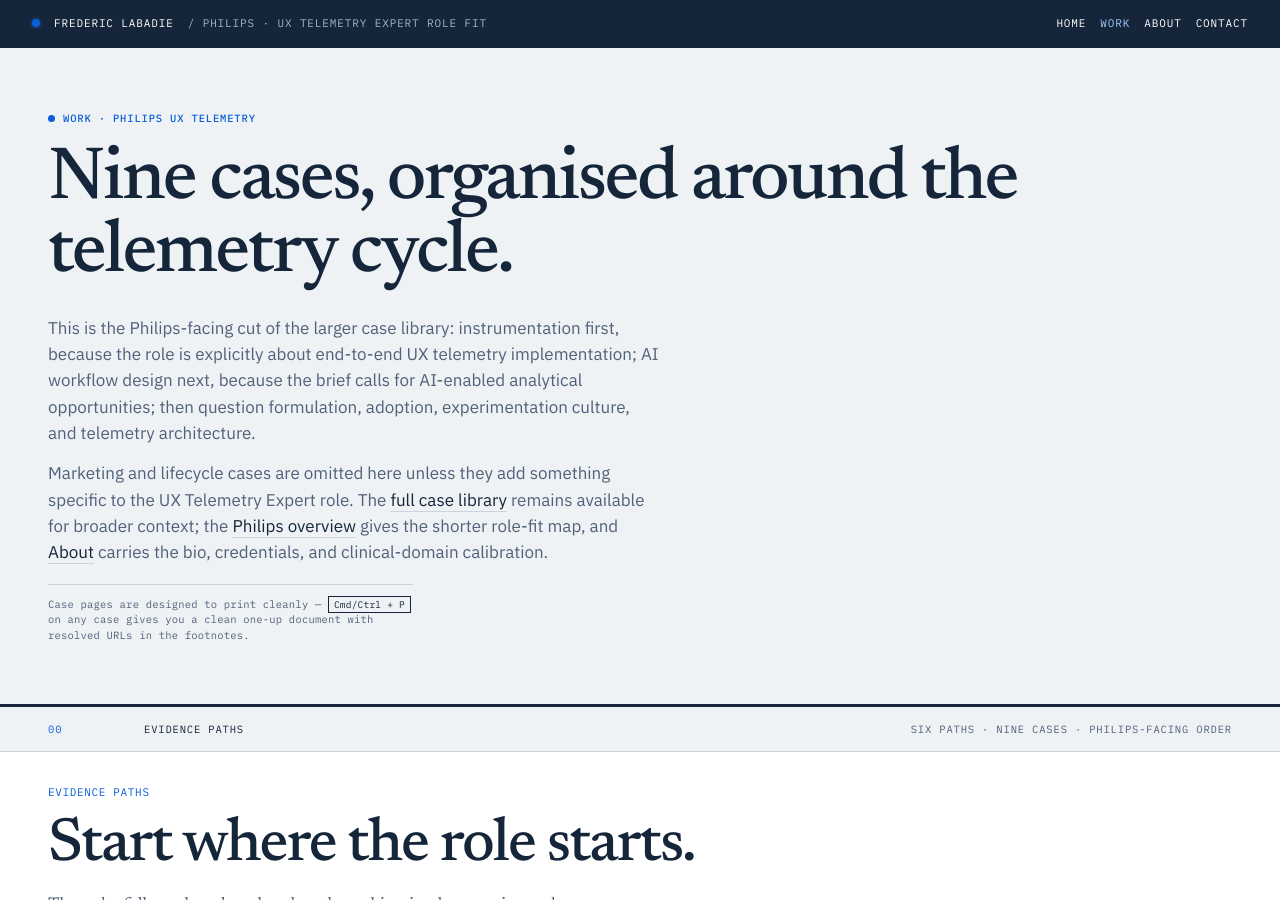
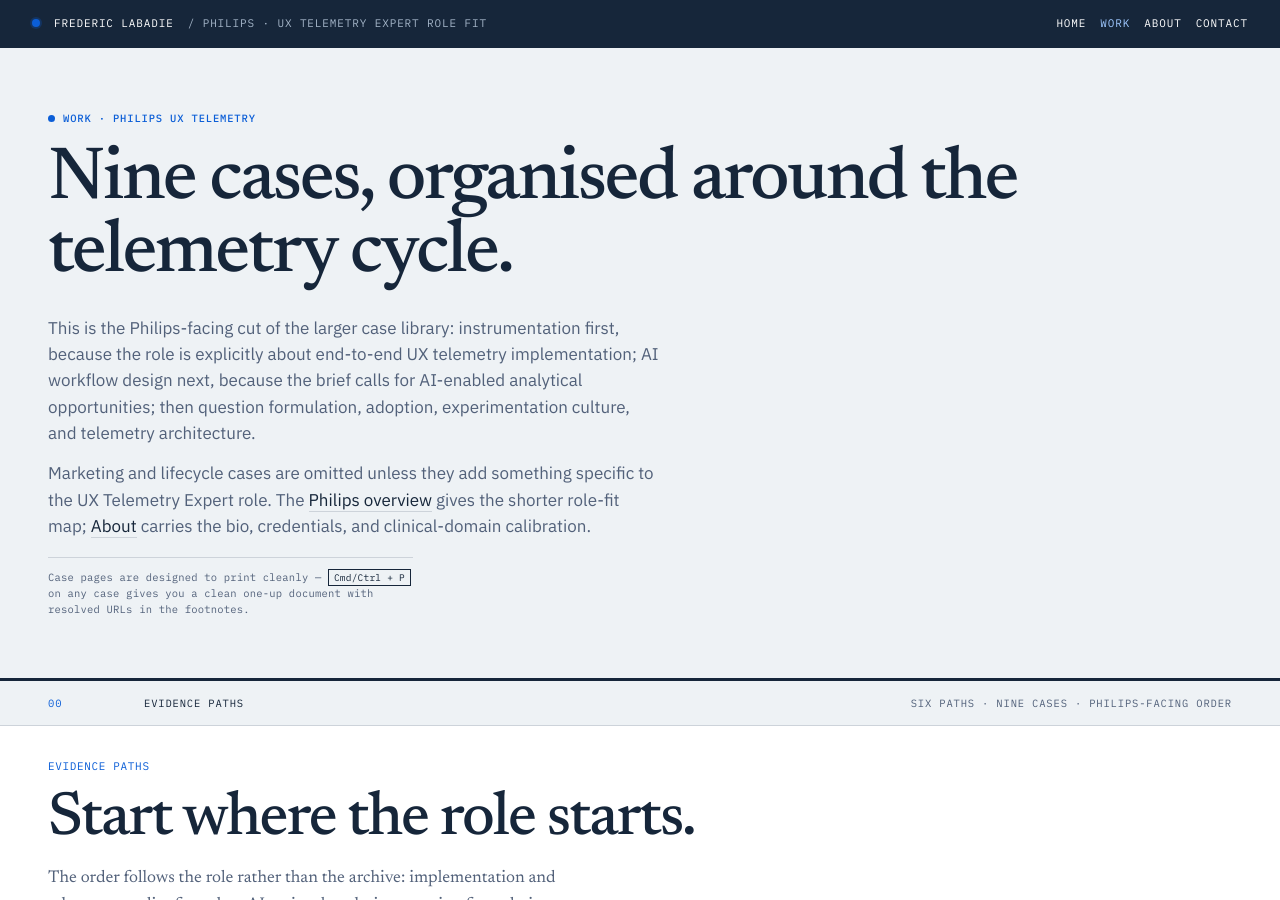
Before and after one commit to fredericlabadie/fredericlabadie.github.io, a Jekyll site: the page built from philips/work/index.html, in a window 1280 px wide and 900 px high. Built offline with Jekyll 4.4.1, drawn with Linux system fonts in a browser that asks for light colours; comment, search, counter and statistics services are not loaded.

Commit message:
Adyen CSS cleanup, live-qa merge, and minor content fixes
- Merged stable adyen-live-qa.css rules into adyen.css (contact components,
  channel-card link reset, case-card hover reconciliation)
- Deleted adyen-live-qa.css and removed its link from adyen layout
- Removed dead selectors from adyen.css (deeper-card, metric, flow-step,
  channel-primary standalone, card.amber, and related variants)
- Fixed duplicate sentence in philips/work intro paragraph
- Normalised adyen/contact email capitalisation
- Changed "14+ years" to "14 years" in adyen/about

Co-Authored-By: Claude Sonnet 4.6 <noreply@anthropic.com>

```diff
--- a/_layouts/adyen.html
+++ b/_layouts/adyen.html
@@ -6,10 +6,6 @@
     <link rel="shortcut icon" href="https://www.adyen.com/favicon.ico" />
     <link rel="stylesheet" href="{{ '/css/site-nav.css' | relative_url }}" />
     <link rel="stylesheet" href="{{ '/css/adyen.css' | relative_url }}" />
-    <link
-      rel="stylesheet"
-      href="{{ '/css/adyen-live-qa.css' | relative_url }}"
-    />
   </head>
   <body class="adyen-microsite">
     <a class="skip-link" href="{{ page.skip_link | default: '#top' }}"
--- a/adyen/about/index.html
+++ b/adyen/about/index.html
@@ -18,7 +18,7 @@ robots: "noindex, nofollow"
       <p class="eyebrow">About &middot; Adyen Product Data</p>
       <h1>Senior analytics work, pointed at product decisions.</h1>
       <p>
-        I am a data and analytics leader based in Amsterdam with 14+ years of
+        I am a data and analytics leader based in Amsterdam with 14 years of
         experience across product analytics, digital analytics, marketing
         analytics, data architecture, and stakeholder enablement. The common
         thread is translating unclear business or product questions into data
--- a/adyen/contact/index.html
+++ b/adyen/contact/index.html
@@ -37,12 +37,12 @@ robots: "noindex, nofollow"
 
     <div class="container">
       <div class="channel-list channel-list-4">
-        <a class="channel-card channel-card-primary" href="mailto:Frederic.Labadie@gmail.com?subject=Adyen%20Senior%20Product%20Data%20Analyst%20role">
+        <a class="channel-card channel-card-primary" href="mailto:frederic.labadie@gmail.com?subject=Adyen%20Senior%20Product%20Data%20Analyst%20role">
           <span class="channel-label">Email</span>
-          <span class="channel-title">Frederic.Labadie@gmail.com</span>
+          <span class="channel-title">frederic.labadie@gmail.com</span>
           <span class="channel-body">Pre-filled subject: Adyen Senior Product Data Analyst role.</span>
         </a>
-        <a class="channel-card" href="https://www.linkedin.com/in/frederic-labadie/" target="_blank" rel="noopener">
+        <a class="channel-card" href="https://linkedin.com/in/frederic-labadie" target="_blank" rel="noopener">
           <span class="channel-label">LinkedIn</span>
           <span class="channel-title">Profile and work history</span>
           <span class="channel-body">Professional background, recommendations, and current Amsterdam location.</span>
--- a/philips/work/index.html
+++ b/philips/work/index.html
@@ -22,7 +22,7 @@ og_url: "https://fredericlabadie.com/philips/work/"
           This is the Philips-facing cut of the larger case library: instrumentation first, because the role is explicitly about end-to-end UX telemetry implementation; AI workflow design next, because the brief calls for AI-enabled analytical opportunities; then question formulation, adoption, experimentation culture, and telemetry architecture.
         </p>
         <p>
-          Marketing and lifecycle cases are omitted here unless they add something specific to the UX Telemetry Expert role. The <a href="/philips/work/">full case library</a> remains available for broader context; the <a href="/philips/">Philips overview</a> gives the shorter role-fit map, and <a href="/philips/about/">About</a> carries the bio, credentials, and clinical-domain calibration.
+          Marketing and lifecycle cases are omitted unless they add something specific to the UX Telemetry Expert role. The <a href="/philips/">Philips overview</a> gives the shorter role-fit map; <a href="/philips/about/">About</a> carries the bio, credentials, and clinical-domain calibration.
         </p>
         <p class="page-intro-note">Case pages are designed to print cleanly &mdash; <kbd>Cmd/Ctrl + P</kbd> on any case gives you a clean one-up document with resolved URLs in the footnotes.</p>
       </div>
```
Also changed, not shown: css/adyen-live-qa.css (deleted, +0 -120 lines), css/adyen.css (+102 -36 lines).
